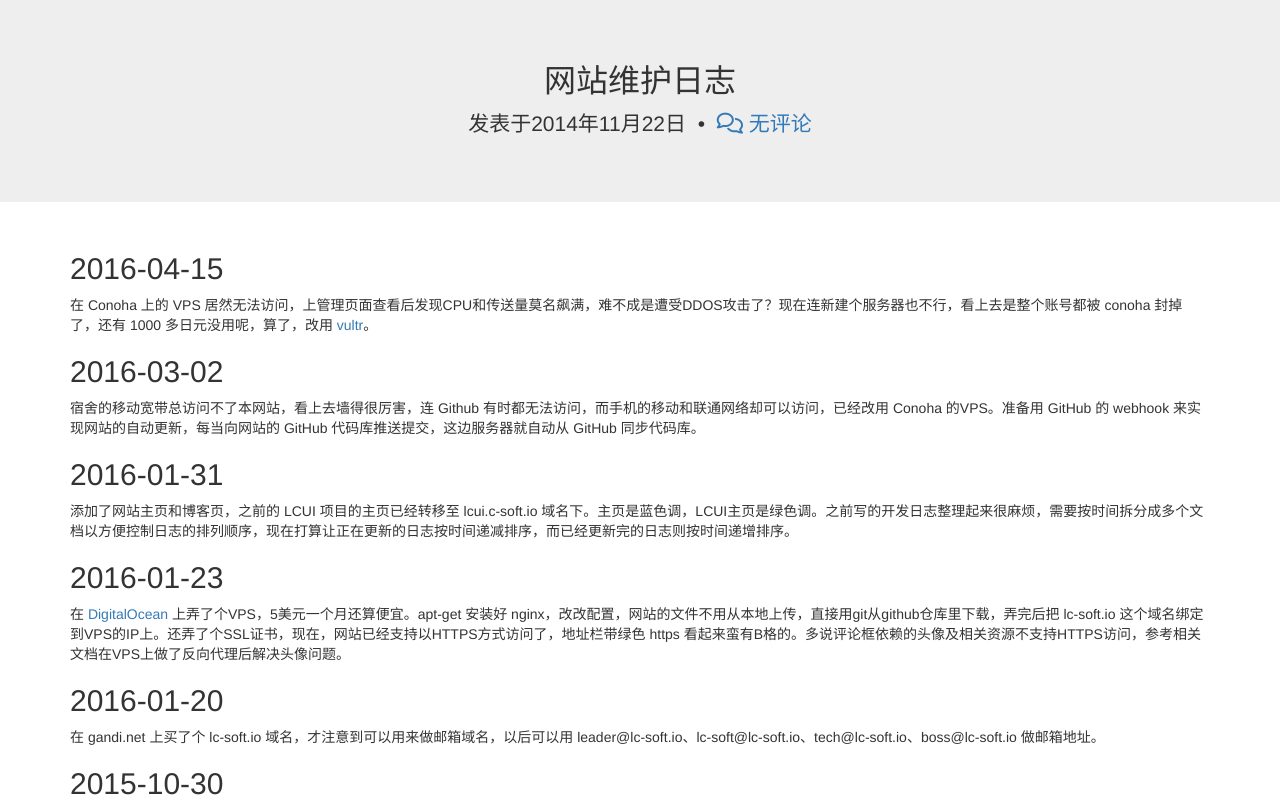
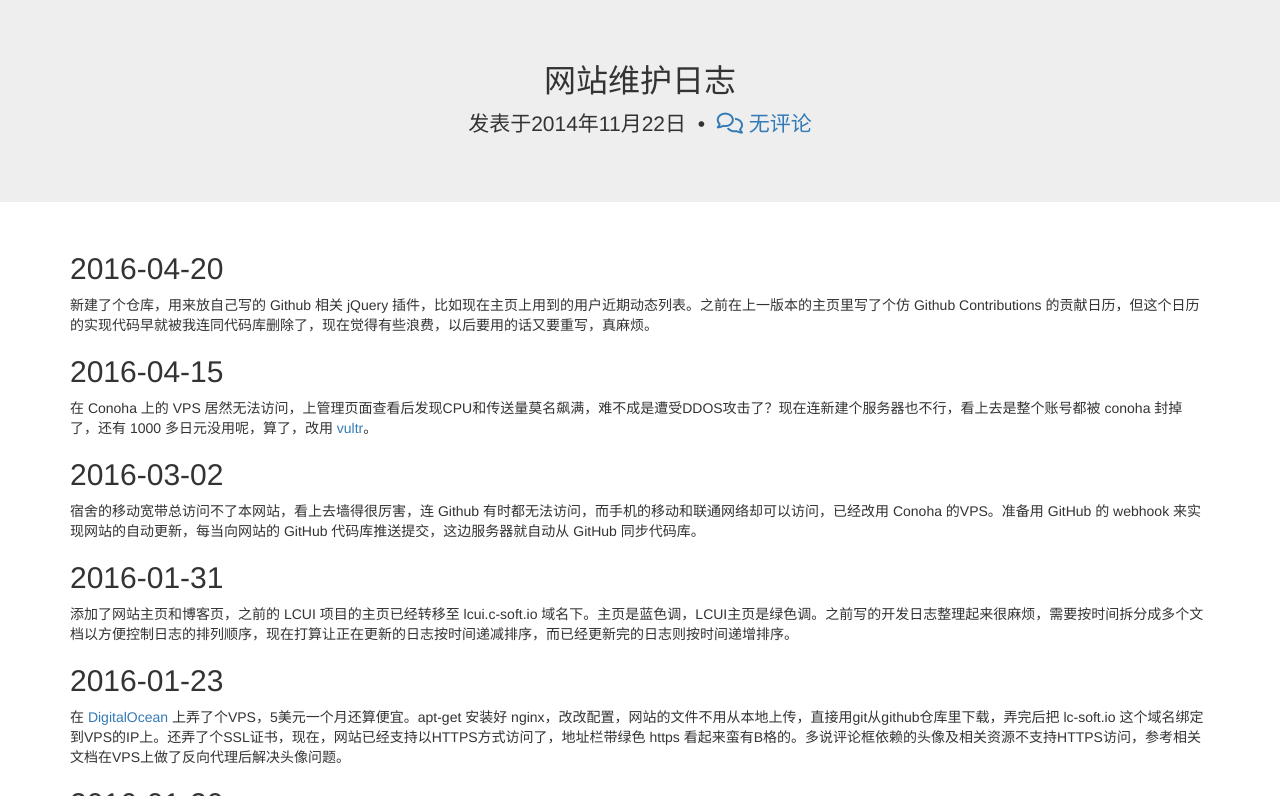
Before and after one commit to lc-soft/lc-soft.io, a Jekyll site: the page built from _posts/2014-11-22-website-maintenance-log.md, in a window 1280 px wide and 900 px high, cut to the strip 104-900 px from the top of the window. Built offline with Jekyll 4.4.1, drawn with Linux system fonts in a browser that asks for light colours; nearby versions of some CDN libraries; library files that are not in the unit come from our copies; Markdown is read by kramdown in place of the engine named in the settings.

Commit message:
更新日志

```diff
--- a/_posts/2014-11-22-website-maintenance-log.md
+++ b/_posts/2014-11-22-website-maintenance-log.md
@@ -2,6 +2,9 @@
 title: 网站维护日志
 ds_thread_key: devlog-webiste
 ---
+
+## 2016-04-20
+新建了个仓库，用来放自己写的 Github 相关 jQuery 插件，比如现在主页上用到的用户近期动态列表。之前在上一版本的主页里写了个仿 Github Contributions 的贡献日历，但这个日历的实现代码早就被我连同代码库删除了，现在觉得有些浪费，以后要用的话又要重写，真麻烦。
 
 ## 2016-04-15
 在 Conoha 上的 VPS 居然无法访问，上管理页面查看后发现CPU和传送量莫名飙满，难不成是遭受DDOS攻击了？现在连新建个服务器也不行，看上去是整个账号都被 conoha 封掉了，还有 1000 多日元没用呢，算了，改用 [vultr](http://www.vultr.com/?ref=6890184)。
```
